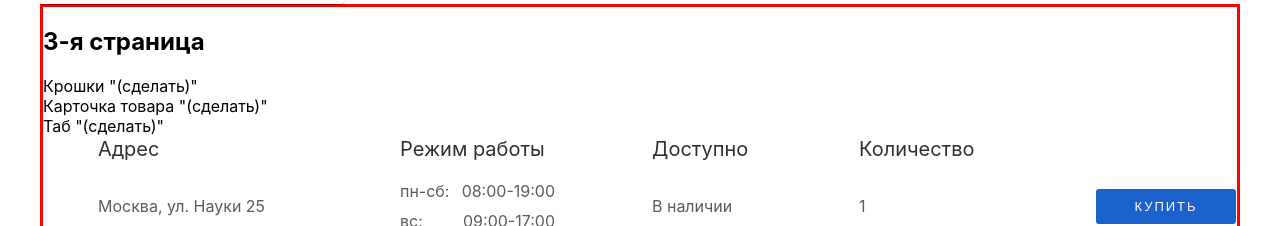
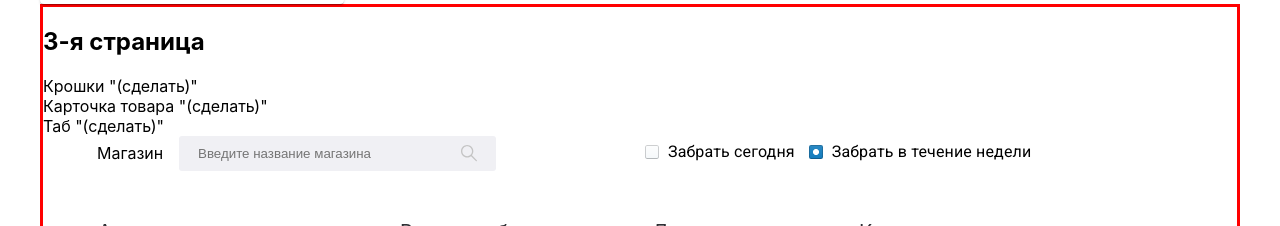
Before and after one commit to Evgeniya-junior/React-Group-project, a React (Create React App) app in the folder moto-project/: page / in a window 1280 px wide. Shown: the part 1986-2212 px from the top of the page. Built offline with nearby package versions, Linux system fonts and the light colour scheme.

Commit message:
content product search-shop

```diff
--- a/moto-project/src/components/content-product/ContentProduct.jsx
+++ b/moto-project/src/components/content-product/ContentProduct.jsx
@@ -1,5 +1,6 @@
 import s from "./ContentProduct.module.scss";
 import AddressTable from "./address-table/AddressTable";
+import SearchShop from "./search-shop/SearchShop";
 import Advise from "../content/advise/Advise";
 
 
@@ -12,6 +13,7 @@ function ContentProduct(props) {
                 <div>Крошки "(сделать)"</div>
                 <div>Карточка товара "(сделать)"</div>
                 <div>Таб "(сделать)"</div>
+                <SearchShop/>
                 <AddressTable/>
             </main>
             <h2>С этим товаром покупают "(компонента??)"</h2>
--- /dev/null
+++ b/moto-project/src/components/content-product/search-shop/SearchShop.jsx
@@ -0,0 +1,91 @@
+import SearchForm from "./search-form/SearchForm";
+import s from "./SearchShop.module.scss";
+import * as React from 'react';
+import { styled } from '@mui/material/styles';
+import Radio from '@mui/material/Radio';
+import RadioGroup from '@mui/material/RadioGroup';
+import FormControlLabel from '@mui/material/FormControlLabel';
+import FormControl from '@mui/material/FormControl';
+
+
+const BpIcon = styled('span')(({ theme }) => ({
+    borderRadius: '2px',
+    width: 14,
+    height: 14,
+    boxShadow:
+        theme.palette.mode === 'dark'
+            ? '0 0 0 1px rgb(16 22 26 / 40%)'
+            : 'inset 0 0 0 1px rgba(16,22,26,.2), inset 0 -1px 0 rgba(16,22,26,.1)',
+    backgroundColor: theme.palette.mode === 'dark' ? '#394b59' : '#f5f8fa',
+    backgroundImage:
+        theme.palette.mode === 'dark'
+            ? 'linear-gradient(180deg,hsla(0,0%,100%,.05),hsla(0,0%,100%,0))'
+            : 'linear-gradient(180deg,hsla(0,0%,100%,.8),hsla(0,0%,100%,0))',
+    '.Mui-focusVisible &': {
+        outline: '2px auto rgba(19,124,189,.6)',
+        outlineOffset: 2,
+    },
+    'input:hover ~ &': {
+        backgroundColor: theme.palette.mode === 'dark' ? '#30404d' : '#ebf1f5',
+    },
+    'input:disabled ~ &': {
+        boxShadow: 'none',
+        background:
+            theme.palette.mode === 'dark' ? 'rgba(57,75,89,.5)' : 'rgba(206,217,224,.5)',
+    },
+}));
+
+const BpCheckedIcon = styled(BpIcon)({
+    backgroundColor: '#137cbd',
+    backgroundImage: 'linear-gradient(180deg,hsla(0,0%,100%,.1),hsla(0,0%,100%,0))',
+    '&:before': {
+        display: 'block',
+        width: 14,
+        height: 14,
+        backgroundImage: 'radial-gradient(#fff,#fff 28%,transparent 32%)',
+        content: '""',
+    },
+    'input:hover ~ &': {
+        backgroundColor: '#106ba3',
+    },
+});
+
+// Inspired by blueprintjs
+function BpRadio(props) {
+    return (
+        <Radio
+            sx={{
+                '&:hover': {
+                    bgcolor: 'transparent',
+                },
+            }}
+            disableRipple
+            color="default"
+            checkedIcon={<BpCheckedIcon />}
+            icon={<BpIcon />}
+            {...props}
+        />
+    );
+}
+
+
+function SearchShop() {
+    return (
+        <div className={s.searchShop}>
+            <div className={s.searchShopInnerForm}>
+                <span>Магазин</span>
+                <SearchForm/>
+            </div>
+            <FormControl component="fieldset">
+                <RadioGroup defaultValue="week" aria-label="Когда забрать" name="customized-radios">
+                    <div className={s.RadioWrapper}>
+                        <FormControlLabel value="today" control={<BpRadio />} label="Забрать сегодня" />
+                        <FormControlLabel value="week" control={<BpRadio />} label="Забрать в течение недели" />
+                    </div>
+                </RadioGroup>
+            </FormControl>
+        </div>
+    );
+}
+
+export default SearchShop;
--- /dev/null
+++ b/moto-project/src/components/content-product/search-shop/SearchShop.module.scss
@@ -0,0 +1,21 @@
+.searchShop{
+    max-width: 1140px;
+    display: flex;
+    flex-wrap: wrap;
+    margin-bottom: 50px;
+    margin-left: auto;
+
+    &Inner {
+        &Form {
+            width: 395px;
+            display: flex;
+            align-items: center;
+            justify-content: space-between;
+            margin-right: 155px;
+        }
+    }
+}
+
+.RadioWrapper {
+    display: flex;
+}
--- /dev/null
+++ b/moto-project/src/components/content-product/search-shop/search-form/SearchForm.jsx
@@ -0,0 +1,16 @@
+import s from "./SearchForm.module.scss";
+import searchIcon from './../../../../assets/images/content-product/search/Search.svg';
+
+
+function SearchForm() {
+    return (
+        <form className={s.searchForm}>
+            <input className={s.searchFormInput} placeholder="Введите название магазина" type="text" maxlength="30"/>
+            <button className={s.searchFormButton} type="submit">
+                <img className={s.searchFormIcon} src={searchIcon} alt="Search" />
+            </button>
+        </form>
+    );
+}
+
+export default SearchForm;
--- /dev/null
+++ b/moto-project/src/components/content-product/search-shop/search-form/SearchForm.module.scss
@@ -0,0 +1,23 @@
+.searchForm {
+    width: 313px;
+    height: 33px;
+    position: relative;
+
+    &Input {
+        width: 100%;
+        height: 100%;
+        border: 0;
+        background-color: #F0F0F4;
+        border-radius: 3px;
+        text-indent: 17px;
+    }
+
+    &Button {
+        position: absolute;
+        right: 9px;
+        top: 8px;
+        border: 0;
+        background-color: transparent;
+        cursor: pointer;
+    }
+}
```
Also changed, not shown: moto-project/src/assets/images/content-product/search/Search.svg (added).
